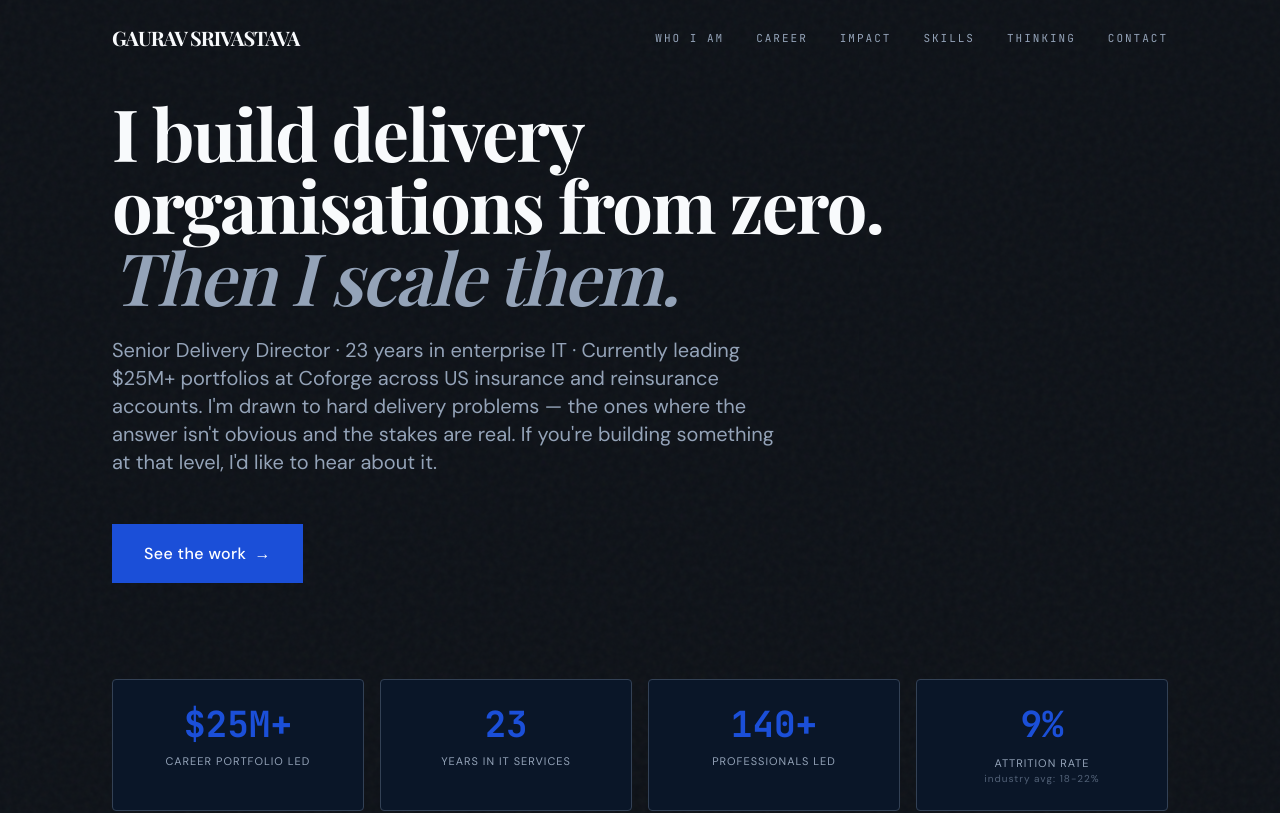
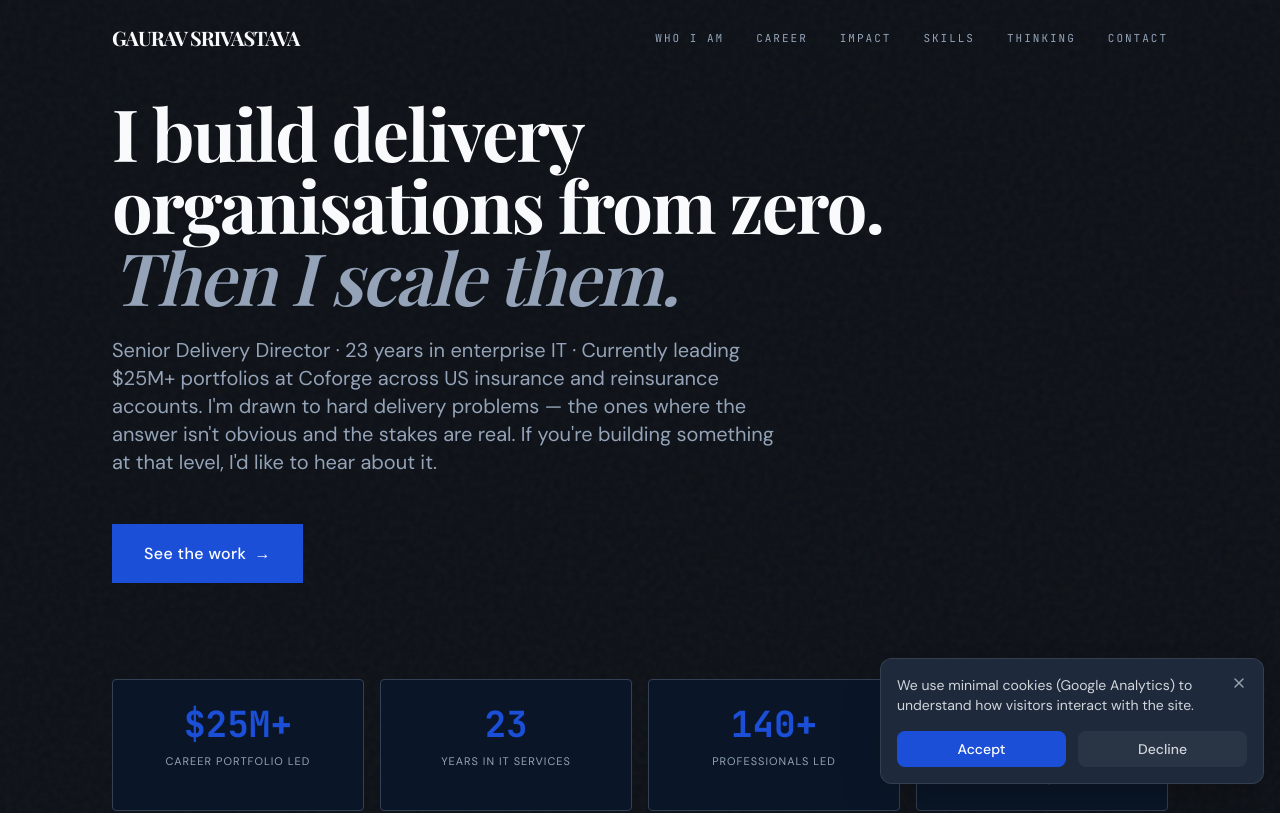
Before and after one commit to sunofdelhi/PortfolioWebsite, a React (Vite) app: page / in a window 1280 px wide. Shown: the top 813 px of the page. Built offline with nearby package versions, Linux system fonts and the light colour scheme; a web font is replaced by a local one.

Commit message:
feat: implement landing page sections with analytics tracking and cookie consent banner

```diff
--- a/package.json
+++ b/package.json
@@ -14,7 +14,8 @@
     "framer-motion": "^12.38.0",
     "lucide-react": "^0.577.0",
     "react": "^18.3.1",
-    "react-dom": "^18.3.1"
+    "react-dom": "^18.3.1",
+    "react-ga4": "^3.0.1"
   },
   "devDependencies": {
     "@eslint/js": "^9.13.0",
--- a/src/App.jsx
+++ b/src/App.jsx
@@ -7,8 +7,14 @@ import Impact from './components/sections/Impact'
 import Expertise from './components/sections/Expertise'
 import ThoughtLeadership from './components/sections/ThoughtLeadership'
 import Contact from './components/sections/Contact'
+import CookieBanner from './components/layout/CookieBanner'
+import { useEffect } from 'react'
+import { initAnalytics } from './utils/analytics'
+function App() {
+  useEffect(() => {
+    initAnalytics();
+  }, []);
 
-function App() {
   return (
     <div className="min-h-screen">
       <Navbar />
@@ -22,6 +28,7 @@ function App() {
         <Contact />
       </main>
       <Footer />
+      <CookieBanner />
     </div>
   )
 }
--- /dev/null
+++ b/src/components/layout/CookieBanner.jsx
@@ -0,0 +1,73 @@
+import { useState, useEffect } from 'react';
+import { motion, AnimatePresence } from 'framer-motion';
+import { X } from 'lucide-react';
+import { grantConsentAndInit, hasConsent } from '../../utils/analytics';
+
+const CookieBanner = () => {
+  const [isVisible, setIsVisible] = useState(false);
+
+  useEffect(() => {
+    // Check if consent has already been given or denied
+    const consent = localStorage.getItem('cookieConsent');
+    if (!consent) {
+      // Show banner after a short delay
+      const timer = setTimeout(() => setIsVisible(true), 1500);
+      return () => clearTimeout(timer);
+    }
+  }, []);
+
+  const handleAccept = () => {
+    grantConsentAndInit();
+    setIsVisible(false);
+  };
+
+  const handleDecline = () => {
+    localStorage.setItem('cookieConsent', 'false');
+    setIsVisible(false);
+  };
+
+  return (
+    <AnimatePresence>
+      {isVisible && (
+        <motion.div
+          initial={{ y: 100, opacity: 0 }}
+          animate={{ y: 0, opacity: 1 }}
+          exit={{ y: 100, opacity: 0 }}
+          transition={{ type: 'spring', stiffness: 260, damping: 20 }}
+          className="fixed bottom-4 left-4 right-4 md:left-auto md:right-4 md:w-96 z-50 flex flex-col gap-3 p-4 rounded-xl shadow-2xl border border-white/10"
+          style={{ backgroundColor: '#1E293B' }} // Surface color
+        >
+          <div className="flex justify-between items-start">
+            <p className="text-sm text-gray-300 pr-4">
+              We use minimal cookies (Google Analytics) to understand how visitors interact with the site.
+            </p>
+            <button
+              onClick={handleDecline}
+              className="text-gray-400 hover:text-white transition-colors"
+              aria-label="Close and decline"
+            >
+              <X size={16} />
+            </button>
+          </div>
+          <div className="flex gap-3 mt-1">
+            <button
+              onClick={handleAccept}
+              className="flex-1 py-2 px-4 rounded-lg text-sm font-medium text-white transition-colors"
+              style={{ backgroundColor: '#1B4FD8' }} // Cobalt accent
+            >
+              Accept
+            </button>
+            <button
+              onClick={handleDecline}
+              className="flex-1 py-2 px-4 rounded-lg text-sm font-medium text-gray-300 bg-white/5 hover:bg-white/10 transition-colors"
+            >
+              Decline
+            </button>
+          </div>
+        </motion.div>
+      )}
+    </AnimatePresence>
+  );
+};
+
+export default CookieBanner;
--- a/src/components/sections/Contact.jsx
+++ b/src/components/sections/Contact.jsx
@@ -1,4 +1,5 @@
 import { motion } from 'framer-motion';
+import { trackEvent } from '../../utils/analytics';
 
 const Contact = () => {
   return (
@@ -33,15 +34,31 @@ const Contact = () => {
           </div>
 
           <div className="flex flex-col md:flex-row justify-center items-center gap-6 md:gap-12 mt-12 pt-12 border-t border-border/50">
-            <a href="mailto:gaurav@gauravsrivastava.com" className="font-mono text-[13px] text-white hover:text-cobalt transition-colors inline-flex items-center gap-2">
+            <a
+              href="mailto:gaurav@gauravsrivastava.com"
+              onClick={() => trackEvent('Contact', 'Click', 'Email')}
+              className="font-mono text-[13px] text-white hover:text-cobalt transition-colors inline-flex items-center gap-2"
+            >
               <span className="text-muted text-[11px] uppercase tracking-[1px]">Email</span>
               Connect via Mail
             </a>
-            <a href="https://linkedin.com/in/srivastavagaurav" target="_blank" rel="noopener noreferrer" className="font-mono text-[13px] text-white hover:text-cobalt transition-colors inline-flex items-center gap-2">
+            <a
+              href="https://linkedin.com/in/srivastavagaurav"
+              target="_blank"
+              rel="noopener noreferrer"
+              onClick={() => trackEvent('Social', 'Click', 'LinkedIn')}
+              className="font-mono text-[13px] text-white hover:text-cobalt transition-colors inline-flex items-center gap-2"
+            >
               <span className="text-muted text-[11px] uppercase tracking-[1px]">LinkedIn</span>
               srivastavagaurav
             </a>
-            <a href="https://gauravsmind.substack.com/" target="_blank" rel="noopener noreferrer" className="font-mono text-[13px] text-white hover:text-amber transition-colors inline-flex items-center gap-2">
+            <a
+              href="https://gauravsmind.substack.com/"
+              target="_blank"
+              rel="noopener noreferrer"
+              onClick={() => trackEvent('Social', 'Click', 'Substack')}
+              className="font-mono text-[13px] text-white hover:text-amber transition-colors inline-flex items-center gap-2"
+            >
               <span className="text-muted text-[11px] uppercase tracking-[1px]">Substack</span>
               Read the Journal
             </a>
--- a/src/components/sections/Hero.jsx
+++ b/src/components/sections/Hero.jsx
@@ -1,5 +1,6 @@
 import { useEffect, useState } from 'react';
 import { motion } from 'framer-motion';
+import { trackEvent } from '../../utils/analytics';
 
 // Quick counter hook for stat animation
 const useCounter = (end, duration = 1200) => {
@@ -68,7 +69,10 @@ const Hero = () => {
 
           <div className="flex flex-wrap gap-4 mb-16">
             <button
-              onClick={() => document.getElementById('impact')?.scrollIntoView({ behavior: 'smooth' })}
+              onClick={() => {
+                trackEvent('Hero', 'Click', 'See The Work');
+                document.getElementById('impact')?.scrollIntoView({ behavior: 'smooth' });
+              }}
               className="bg-cobalt text-white px-8 py-3 md:py-4 font-body font-medium tracking-wide flex items-center gap-2 hover:bg-[#2563EB] transition-colors"
             >
               See the work <span>&rarr;</span>
--- /dev/null
+++ b/src/utils/analytics.js
@@ -0,0 +1,43 @@
+import ReactGA from 'react-ga4';
+
+const MEASUREMENT_ID = 'G-477L8NM4MD';
+
+export const initAnalytics = () => {
+  // Check if consent has been given before initializing
+  const consent = localStorage.getItem('cookieConsent');
+  if (consent === 'true') {
+    ReactGA.initialize(MEASUREMENT_ID);
+    ReactGA.send({ hitType: 'pageview', page: window.location.pathname + window.location.search });
+  }
+};
+
+export const grantConsentAndInit = () => {
+  localStorage.setItem('cookieConsent', 'true');
+  ReactGA.initialize(MEASUREMENT_ID);
+  ReactGA.send({ hitType: 'pageview', page: window.location.pathname + window.location.search });
+};
+
+export const revokeConsent = () => {
+  localStorage.setItem('cookieConsent', 'false');
+  // Optional: could reload the page or clear cookies here
+};
+
+export const hasConsent = () => {
+  return localStorage.getItem('cookieConsent') === 'true';
+};
+
+export const trackEvent = (category, action, label) => {
+  if (hasConsent()) {
+    ReactGA.event({
+      category: category,
+      action: action,
+      label: label,
+    });
+  }
+};
+
+export const trackPageView = (path) => {
+  if (hasConsent()) {
+    ReactGA.send({ hitType: 'pageview', page: path });
+  }
+};
```
Also changed, not shown: 1 other file (tests, documents, lock files or other folders).
